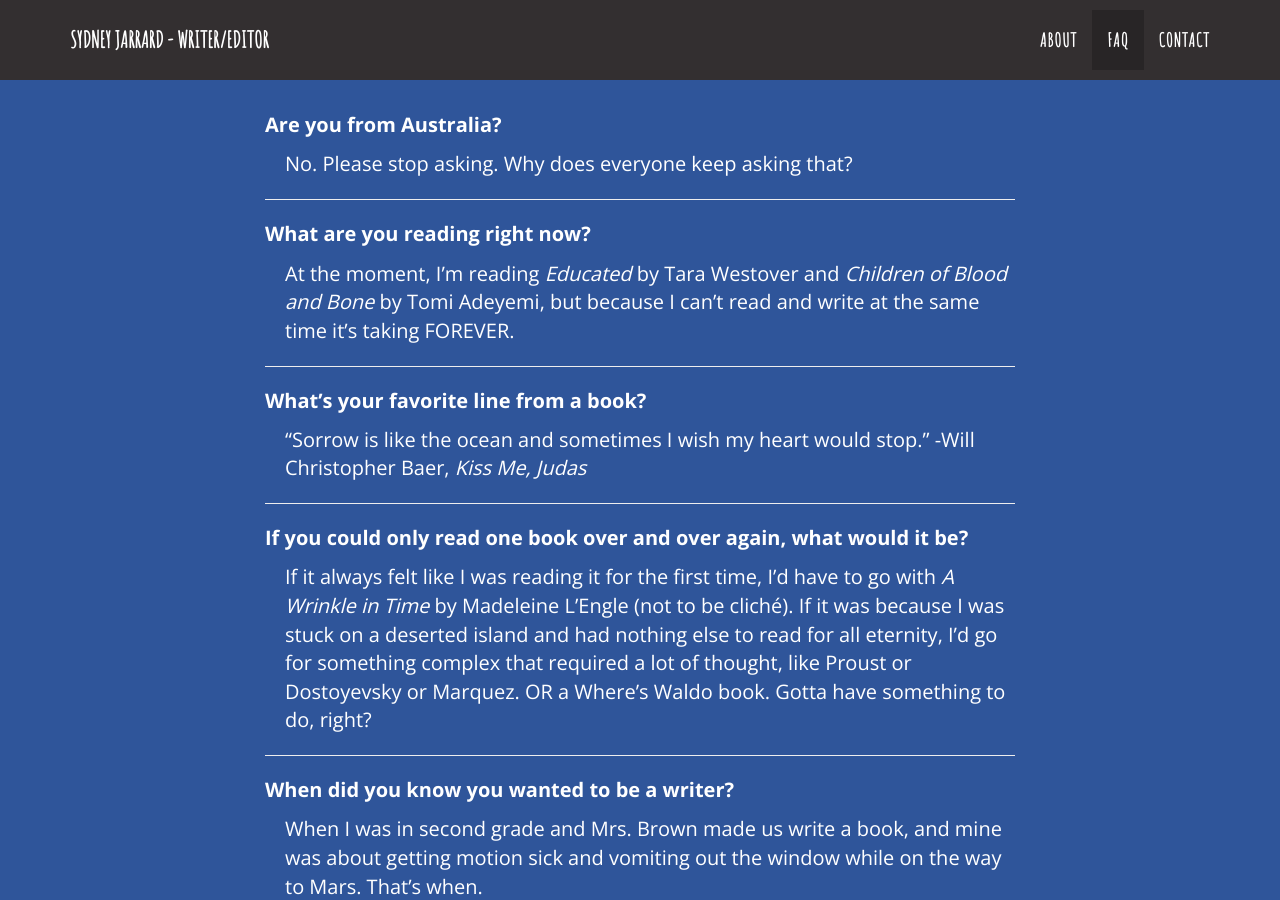
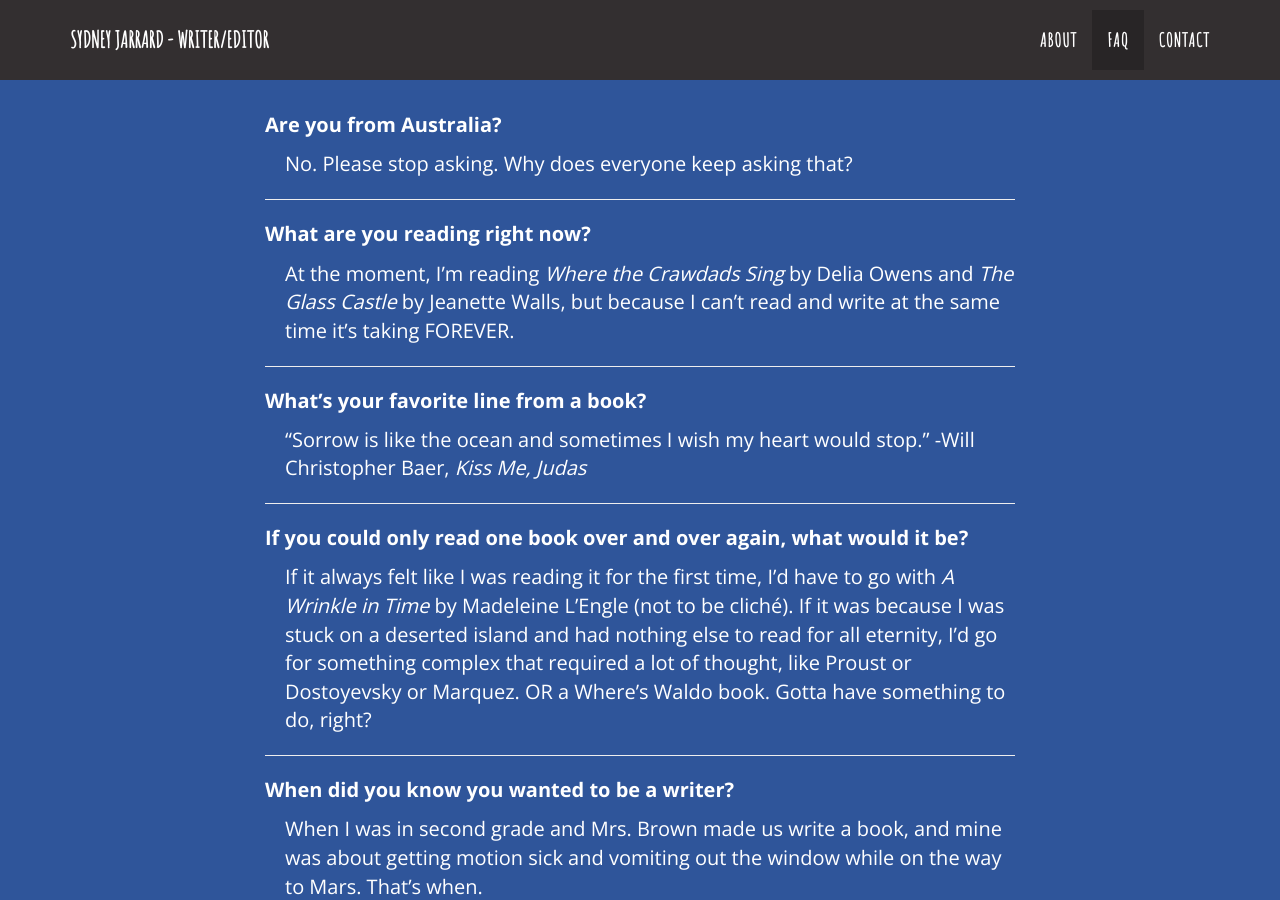
Before and after one commit to sydneyjarrard/sydneyjarrard.github.io, a Jekyll site: the page built from index.html, in a window 1280 px wide and 900 px high, scrolled down 1761 px. Built offline with Jekyll 4.4.1, drawn with Linux system fonts in a browser that asks for light colours; some of the changed text lies outside the part shown.

Commit message:
Update faq.html

```diff
--- a/_includes/faq.html
+++ b/_includes/faq.html
@@ -16,7 +16,7 @@
                     </div>
                     <div class="faq">
                         <p class="faqq">What are you reading right now?</p>
-                        <p class="faqa">At the moment, I’m reading <em>Educated</em> by Tara Westover and <em>Children of Blood and Bone</em> by Tomi Adeyemi, but because I can’t read and write at the same time it’s taking FOREVER.</p>
+                        <p class="faqa">At the moment, I’m reading <em>Where the Crawdads Sing</em> by Delia Owens and <em>The Glass Castle</em> by Jeanette Walls, but because I can’t read and write at the same time it’s taking FOREVER.</p>
                     </div>
                     <div class="faq">
                         <p class="faqq">What’s your favorite line from a book?</p>
@@ -63,7 +63,7 @@
                         <p class="faqa">Right now, it’s <a href="https://www.myfavoritemurder.com/" target="_blank">My Favorite Murder</a>, <a href="https://www.earhustlesq.com/" target="_blank">Ear Hustle</a>, <a href="http://www.thisiscriminal.com/" target="_blank">Criminal</a>, <a href="http://www.sporkful.com/" target="_blank">The Sporkful</a>, <a href="http://www.thetruthpodcast.com/" target="_blank">The Truth</a>, <a href="https://99percentinvisible.org/" target="_blank">99% Invisible</a>, I could keep going and going and going.</p>
                     </div>
                     <div class="faq faq-bottom">
-                        <p class="faqq">What’s with you and murder?</p>
+                        <p class="faqq">Are you goth?</p>
                         <p class="faqa">There’s no good way to answer this one, is there?</p>
                     </div>
                 </div>
```
